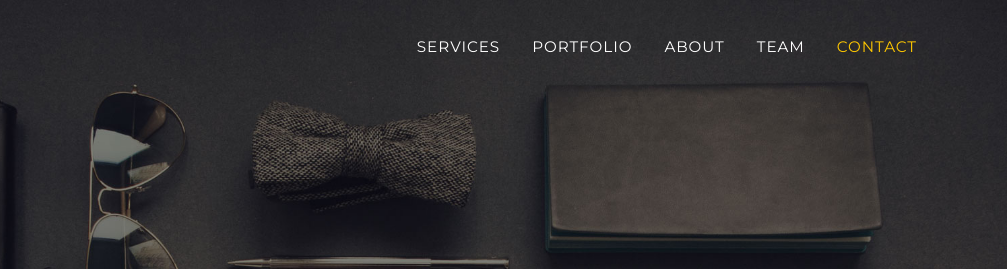
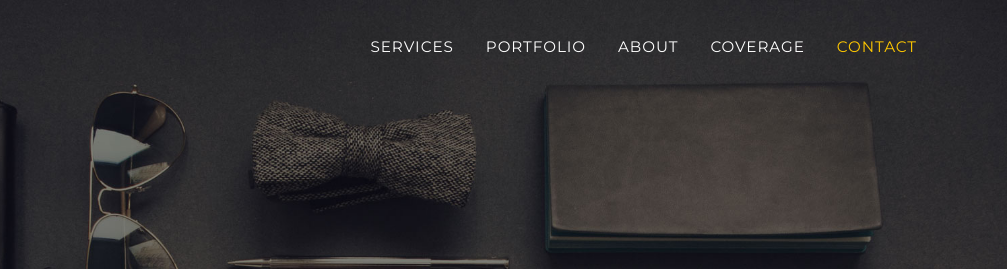
Before and after one commit to haqimhaslee/business-webv2, a plain HTML site: page index.html in a window 1280 px wide. Shown: the top 269 px of the page, 273-1280 px from the left. Drawn offline with nearby package versions, Linux system fonts and the light colour scheme.

Commit message:
First remote commit
by Haqim Haslee (P.Slate, 20:46)

```diff
--- a/index.html
+++ b/index.html
@@ -30,7 +30,7 @@
                         <li class="nav-item"><a class="nav-link" href="#services">Services</a></li>
                         <li class="nav-item"><a class="nav-link" href="#portfolio">Portfolio</a></li>
                         <li class="nav-item"><a class="nav-link" href="#about">About</a></li>
-                        <li class="nav-item"><a class="nav-link" href="#team">Team</a></li>
+                        <li class="nav-item"><a class="nav-link" href="#team">Coverage</a></li>
                         <li class="nav-item"><a class="nav-link" href="#contact">Contact</a></li>
                     </ul>
                 </div>
```
